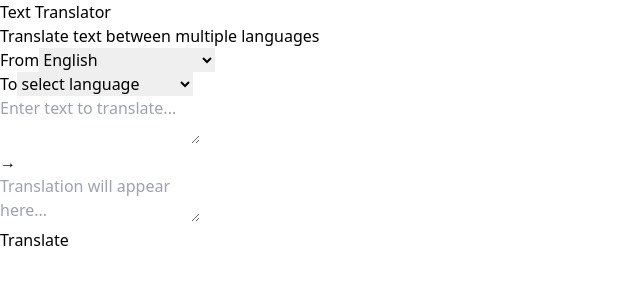
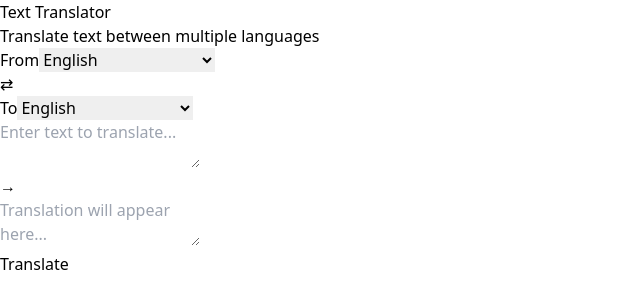
Before and after one commit to Jais-Abhi/Text-Translator, a React (Vite) app: page / in a window 1280 px wide. Shown: the top 308 px of the page, without its empty margins (0-640 px from the left). Built offline with nearby package versions, Linux system fonts and the light colour scheme.

Commit message:
added conversion between languages

```diff
--- a/src/App.jsx
+++ b/src/App.jsx
@@ -2,22 +2,33 @@ import React, { useState } from 'react'
 import languages from './languagesData.js'
 import {translateText,getLanguages} from "./Server.js"
 import OutputBox from './Components/OutputBox.jsx'
+import InputBox from './Components/InputBox.jsx'
 const App = () => {
   const [sourceText, setSourceText] = useState('')
   const [translatedText, setTranslatedText] = useState('')
   const [sourceLanguage, setSourceLanguage] = useState('en')
-  const [targetLanguage, setTargetLanguage] = useState('')
+  const [targetLanguage, setTargetLanguage] = useState('en')
+  const [loading,setLoading] = useState(false)
 
+  console.log("hyy app")
+  const handleTranslate = async () => {
+    setLoading(true)
 
-  const handleTranslate = async () => {
-    if(targetLanguage==""){
-      alert("Please select target language")
+    if(sourceText == ""){
+      alert("Enter text for translate")
+      setLoading(false)
       return
     }
     console.log(sourceText,sourceLanguage,targetLanguage)
     const data = await translateText(sourceText,sourceLanguage,targetLanguage)
     console.log(data)
     setTranslatedText(data)
+    setLoading(false)
+  }
+
+  const handleSwapLanguages = async()=>{
+    setSourceLanguage(targetLanguage)
+    setTargetLanguage(sourceLanguage)
   }
 
   return (
@@ -34,7 +45,7 @@ const App = () => {
           {/* Language Selection Row */}
           <div className="flex gap-8 mb-8">
             {/* Source Language */}
-            <div className="flex-1">
+            <div className="flex-1" >
               <label className="block text-sm font-semibold text-white mb-2">From</label>
               <select
                 value={sourceLanguage}
@@ -42,13 +53,23 @@ const App = () => {
                 className="w-full px-4 py-2 border-2 border-gray-600 rounded-lg focus:outline-none focus:border-cyan-500 bg-gray-700 text-white cursor-pointer hover:bg-gray-650 transition-colors"
               >
                 {languages.map((lang) => (
-                  <option key={lang.code} value={lang.code} style={{ backgroundColor: '#374151', color: '#ffffff' }}>
+                  <option key={lang.code} value={lang.code} className='bg-[#374151] text-[#ffffff] '>
                     {lang.name}
                   </option>
                 ))}
               </select>
             </div>
 
+            {/* Swap Button */}
+            <div className="flex items-end pb-2">
+              <button
+                onClick={handleSwapLanguages}
+                className="px-4 py-2 bg-cyan-600 hover:bg-cyan-500 text-white font-semibold rounded-lg transition-colors duration-200 flex items-center justify-center"
+                title="Swap languages"
+              >
+                ⇄
+              </button>
+            </div>
 
             {/* Target Language */}
             <div className="flex-1">
@@ -70,14 +91,7 @@ const App = () => {
           {/* Text Areas Row */}
           <div className="flex gap-8 mb-8">
             {/* Source Text Area */}
-            <div className="flex-1">
-              <textarea
-                value={sourceText}
-                onChange={(e) => setSourceText(e.target.value)}
-                placeholder="Enter text to translate..."
-                className="w-full h-64 p-4 border-2 border-gray-600 rounded-lg focus:outline-none focus:border-cyan-500 bg-gray-700 text-white placeholder-gray-500 resize-none"
-              />
-            </div>
+            <InputBox sourceText={sourceText} setSourceText={setSourceText}/>
 
             {/* Arrow */}
             <div className="flex items-center justify-center">
@@ -91,10 +105,11 @@ const App = () => {
           {/* Translate Button */}
           <div className="flex justify-center">
             <button
+            disabled={loading}
               onClick={handleTranslate}
-              className="px-8 py-3 bg-cyan-600 hover:bg-cyan-500 text-white font-bold rounded-lg transition-colors duration-200 shadow-lg hover:shadow-xl"
+              className={`px-8 py-3 disabled:bg-cyan-800 bg-cyan-600 hover:bg-cyan-500 text-white font-bold rounded-lg transition-colors duration-200 shadow-lg hover:shadow-xl`}
             >
-              Translate
+              {loading ? "Translating....": "Translate"}
             </button>
           </div>
         </div>
--- a/src/Components/InputBox.jsx
+++ b/src/Components/InputBox.jsx
@@ -0,0 +1,17 @@
+import React from 'react'
+
+const InputBox = ({sourceText,setSourceText}) => {
+    console.log("hello")
+  return (
+    <div className="flex-1">
+              <textarea
+                value={sourceText}
+                onChange={(e) => setSourceText(e.target.value)}
+                placeholder="Enter text to translate..."
+                className="w-full h-64 p-4 border-2 border-gray-600 rounded-lg focus:outline-none focus:border-cyan-500 bg-gray-700 text-white placeholder-gray-500 resize-none"
+              />
+            </div>
+  )
+}
+
+export default InputBox
--- a/src/Components/OutputBox.jsx
+++ b/src/Components/OutputBox.jsx
@@ -8,7 +8,7 @@ const OutputBox = ({translatedText}) => {
                 value={translatedText}
                 readOnly
                 placeholder="Translation will appear here..."
-                className="w-full h-64 p-4 border-2 border-gray-600 rounded-lg bg-gray-900 text-gray-300 placeholder-gray-600 resize-none cursor-not-allowed"
+                className="w-full h-64 p-4 border-2 border-gray-600 rounded-lg bg-gray-900 text-gray-300 placeholder-gray-600 resize-none cursor-copy"
               />
             </div>
   )
--- a/src/languagesData.js
+++ b/src/languagesData.js
@@ -1,5 +1,4 @@
 const names = [
-  {code : "" ,  name : "select language"},
   { code: "af", name: "Afrikaans" },
   { code: "sq", name: "Albanian" },
   { code: "am", name: "Amharic" },
```
